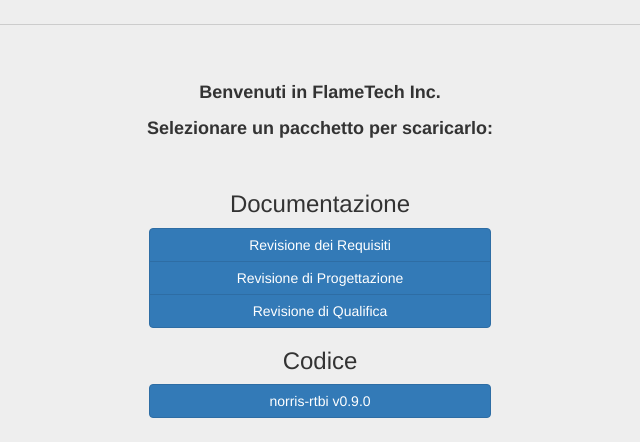
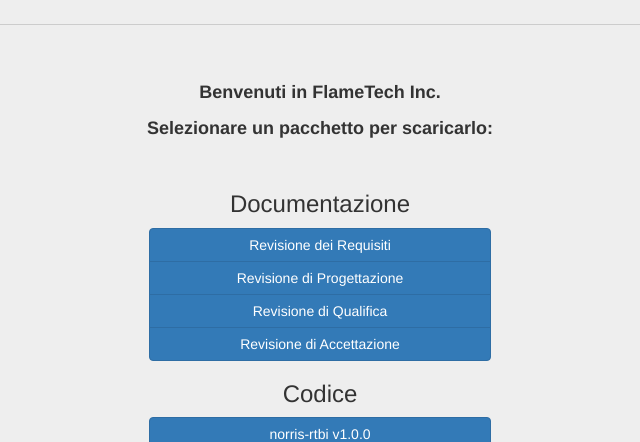
Before and after one commit to FlameTech/FlameTech.github.io, a plain HTML site: page index.html in a window 1280 px wide. Shown: the part 176-618 px from the top of the page, without its empty margins (320-960 px from the left). Drawn offline with nearby package versions, Linux system fonts and the light colour scheme.

Commit message:
[RA] Aggiunti documenti RA

```diff
--- a/index.html
+++ b/index.html
@@ -36,12 +36,12 @@
 	  <a class="btn btn-primary" href="documents/RR/RR.zip">Revisione dei Requisiti</a>
 	  <a class="btn btn-primary" href="documents/RP/RP.zip">Revisione di Progettazione</a>
 	  <a class="btn btn-primary" href="documents/RQ/RQ.zip">Revisione di Qualifica</a>
-	  <!-- <a class="btn btn-primary" href="documents/RA/RA.zip">Revisione di Accettazione</a> -->
+	  <a class="btn btn-primary" href="documents/RA/RA.zip">Revisione di Accettazione</a>
 	</div>
 
 	<h3>Codice</h3>
 	<div class="btn-group-vertical" style="min-width:30%;">
-	  <a class="btn btn-primary" href="https://github.com/FlameTech/Norris-rtbi/archive/v0.9.0.zip">norris-rtbi v0.9.0</a>
+	  <a class="btn btn-primary" href="https://github.com/FlameTech/Norris-rtbi/archive/master.zip">norris-rtbi v1.0.0</a>
 	</div>
 	<div class="text-center" style="margin:30px 0">
 	  <a class="btn btn-primary" href="http://github.com/FlameTech/Norris"><img class="logo_gh" src="css/logo_gh.png">Vedi su GitHub</a>
```
Also changed, not shown: 1 other file.
